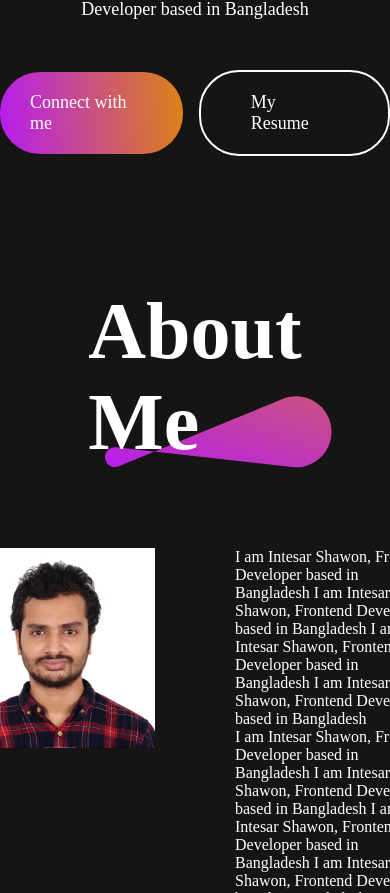
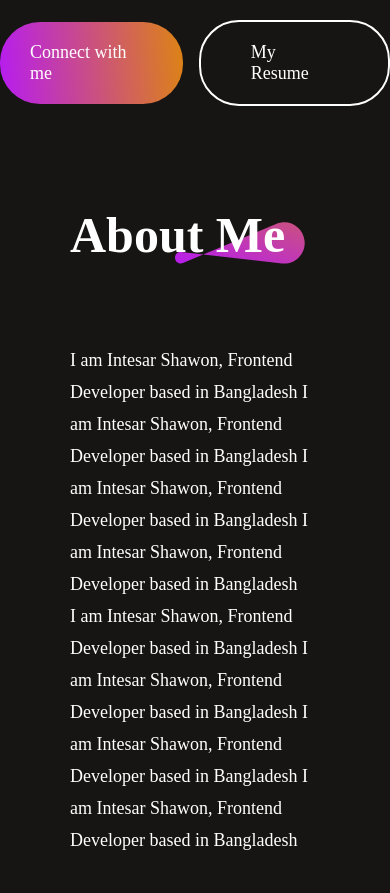
Before and after one commit to INTESARSHAWON/Portfolio, a React (Vite) app: page / in a window 390 px wide. Shown: the part 1107-2000 px from the top of the page. Built offline with nearby package versions, Linux system fonts and the light colour scheme.

Commit message:
about me section responsive

```diff
--- a/src/Components/About/About.css
+++ b/src/Components/About/About.css
@@ -113,3 +113,65 @@
     font-size: 22px;
     font-weight: 500;
 }
+
+@media(max-width: 768px){
+    .about{
+        gap: 80px;
+        margin: 50px 70px;
+        align-items: start;
+    }
+
+    .about-title h1{
+        font-size: 50px;
+        padding: 0;
+    }
+
+    .about-title img{
+        width: 130px;
+        right: -20px;
+    }
+
+    .about-sections{
+        flex-direction: column;
+    }
+
+    .about-left{
+        display: none;
+    }
+
+    .about-para{
+        font-size: 18px;
+        line-height: 32px;
+    }
+
+    .about-skill{
+        gap: 1px;
+        align-items: center;
+    }
+
+    .about-skill p{
+        font-size: 20px;
+    }
+
+    .about-skill hr{
+        height: 6px;
+    }
+
+    .about-achievements{
+        justify-content: space-between;
+    }
+
+    .about-achievement{
+        gap: 10px;
+    }
+
+    .about-achievement h1{
+        font-size: 34px;
+        font-weight: 700;
+    }
+
+    .about-achievement p{
+        text-align: center;
+        font-size: 16px;
+    }
+}
--- a/src/Components/Hero/Hero.css
+++ b/src/Components/Hero/Hero.css
@@ -64,7 +64,7 @@
 
 @media (max-width: 768px){
     .hero img{
-        margin-bottom: 20px;
+        margin-top: 120px;
         width: 220px;
     }
 
```
